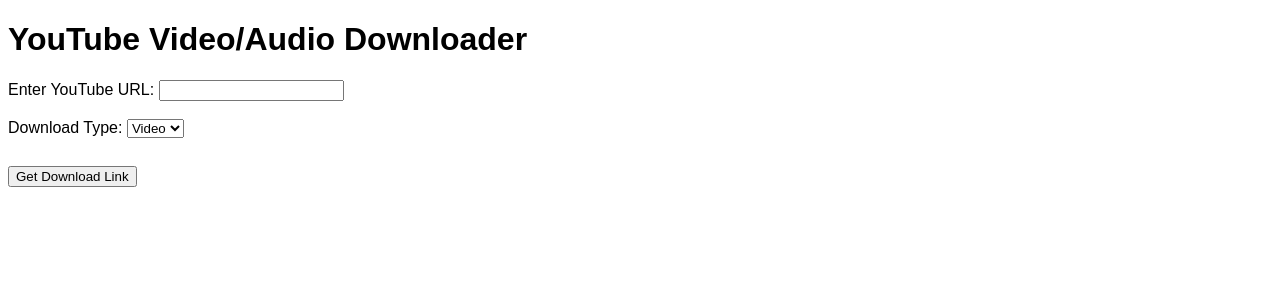
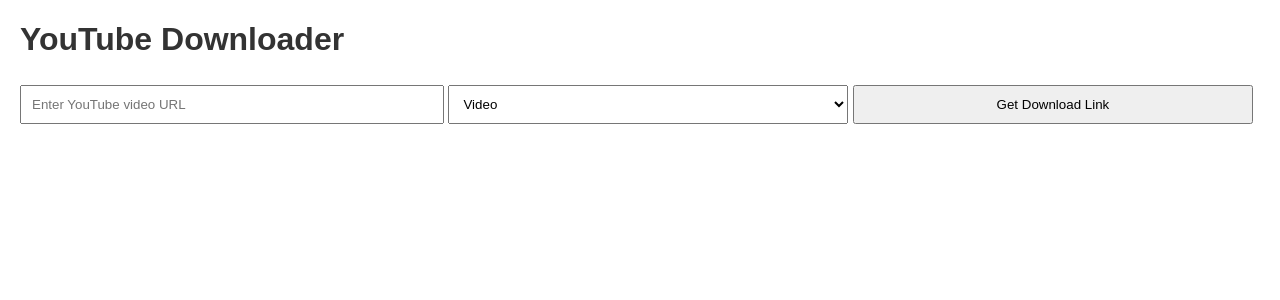
Before and after one commit to pluzels/Python-Rest-Api-Documentation-, a Flask app: page / in a window 1280 px wide. Shown: the top 300 px of the page. Run offline with Flask 3, Linux system fonts and the light colour scheme.

Commit message:
Update index.html

```diff
--- a/templates/index.html
+++ b/templates/index.html
@@ -7,73 +7,61 @@
     <style>
         body {
             font-family: Arial, sans-serif;
+            margin: 20px;
         }
-        #download-link {
+        h1 {
+            color: #333;
+        }
+        input, select, button {
+            padding: 10px;
+            margin: 5px 0;
+            width: 100%;
+            max-width: 400px;
+        }
+        #result {
             margin-top: 20px;
         }
-        button {
-            margin-top: 10px;
+        a {
+            text-decoration: none;
+            color: blue;
         }
     </style>
 </head>
 <body>
-    <h1>YouTube Video/Audio Downloader</h1>
+    <h1>YouTube Downloader</h1>
     <form id="download-form">
-        <label for="url">Enter YouTube URL:</label>
-        <input type="text" id="url" name="url" required><br><br>
-
-        <label for="type">Download Type:</label>
-        <select id="type" name="type">
+        <input type="text" id="url" placeholder="Enter YouTube video URL" required>
+        <select id="type">
             <option value="video">Video</option>
             <option value="audio">Audio</option>
-        </select><br><br>
-
+        </select>
         <button type="submit">Get Download Link</button>
     </form>
-
-    <div id="download-link"></div>
+    <div id="result"></div>
 
     <script>
-        document.getElementById('download-form').addEventListener('submit', function(e) {
+        document.getElementById('download-form').onsubmit = async function (e) {
             e.preventDefault();
             const url = document.getElementById('url').value;
             const type = document.getElementById('type').value;
 
-            fetch('/download', {
+            const response = await fetch('/download', {
                 method: 'POST',
                 headers: {
-                    'Content-Type': 'application/json'
+                    'Content-Type': 'application/json',
                 },
-                body: JSON.stringify({ url, type })
-            })
-            .then(response => response.json())
-            .then(data => {
-                const downloadLinkDiv = document.getElementById('download-link');
-                if (data.download_url) {
-                    // Buat tombol download
-                    const downloadButton = document.createElement('a');
-                    downloadButton.href = data.download_url;
-                    downloadButton.textContent = `Download ${type.charAt(0).toUpperCase() + type.slice(1)}`;
-                    downloadButton.setAttribute('download', '');
-                    downloadButton.style.display = 'block';
-                    downloadButton.style.marginTop = '20px';
-                    downloadButton.style.backgroundColor = '#4CAF50';
-                    downloadButton.style.color = 'white';
-                    downloadButton.style.padding = '10px';
-                    downloadButton.style.textDecoration = 'none';
-                    downloadButton.style.borderRadius = '5px';
+                body: JSON.stringify({ url, type }),
+            });
 
-                    // Bersihkan link sebelumnya
-                    downloadLinkDiv.innerHTML = '';
-                    downloadLinkDiv.appendChild(downloadButton);
-                } else {
-                    downloadLinkDiv.innerHTML = `<p>Error: ${data.error}</p>`;
-                }
-            })
-            .catch(error => {
-                document.getElementById('download-link').innerHTML = `<p>Error: ${error}</p>`;
-            });
-        });
+            const data = await response.json();
+            const resultDiv = document.getElementById('result');
+
+            if (data.download_url) {
+                resultDiv.innerHTML = `<a href="${data.download_url}" target="_blank">Download ${type}</a>`;
+            } else {
+                resultDiv.innerHTML = `<p style="color: red;">Error: ${data.error}</p>`;
+            }
+        };
     </script>
 </body>
 </html>
```
